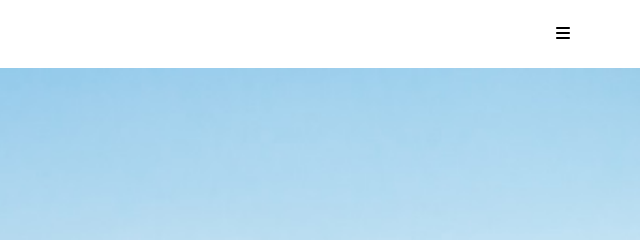
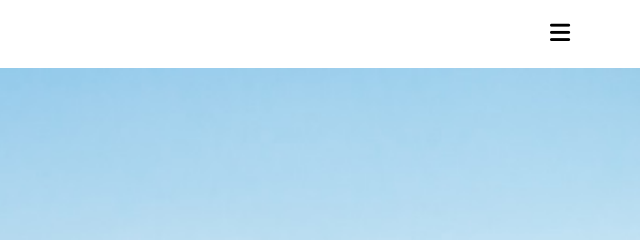
Before and after one commit to bebotamer00/Template_One, a plain HTML site: page index.html in a window 1280 px wide. Shown: the top 240 px of the page, 640-1280 px from the left. Drawn offline with nearby package versions, Linux system fonts and the light colour scheme.

Commit message:
Update main.css

```diff
--- a/css/main.css
+++ b/css/main.css
@@ -83,6 +83,9 @@
   }
   .header .links {
     position: relative;
+  }
+  .header .container .links .icon {
+    font-size: 23px;
   }
   .header .links ul {
     list-style: none;
```
